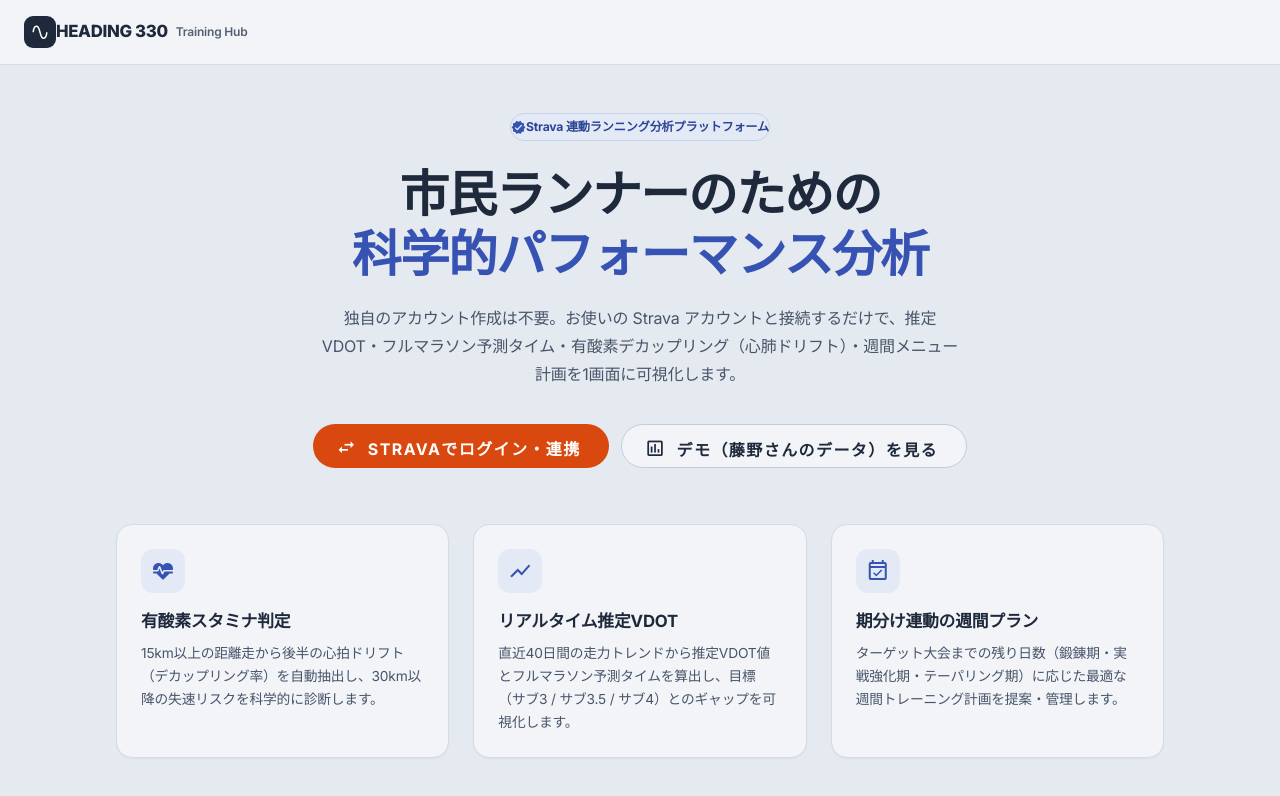
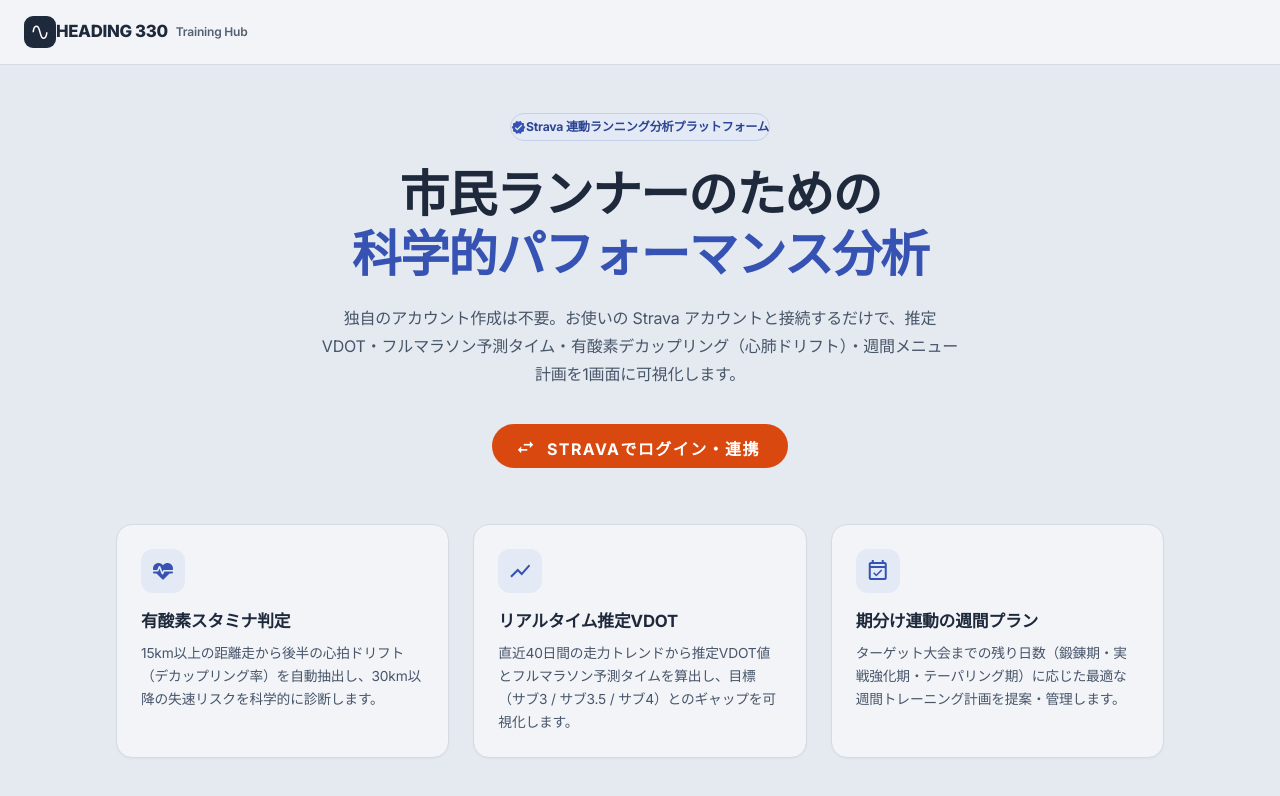
Before and after one commit to northbnk/heading-dashboard, a Nuxt app in the folder frontend/: page / in a window 1280 px wide. Shown: the top 796 px of the page. Built offline with nearby package versions, Linux system fonts and the light colour scheme; no server answers; a web font is replaced by a local one; what vue3-apexcharts would draw is missing.

Commit message:
ui: remove demo data button from landing page

```diff
--- a/frontend/pages/index.vue
+++ b/frontend/pages/index.vue
@@ -43,7 +43,7 @@
             独自のアカウント作成は不要。お使いの Strava アカウントと接続するだけで、推定VDOT・フルマラソン予測タイム・有酸素デカップリング（心肺ドリフト）・週間メニュー計画を1画面に可視化します。
           </p>
 
-          <div class="d-flex flex-column flex-sm-row justify-center align-center gap-3 mb-14">
+          <div class="d-flex justify-center align-center mb-14">
             <v-btn
               size="large"
               variant="flat"
@@ -53,16 +53,6 @@
               href="/api/auth/strava/connect"
             >
               Stravaでログイン・連携
-            </v-btn>
-            <v-btn
-              size="large"
-              variant="outlined"
-              rounded="xl"
-              class="font-weight-bold px-7 py-3 demo-cta"
-              prepend-icon="mdi-chart-box-outline"
-              to="/athlete/21815751"
-            >
-              デモ（藤野さんのデータ）を見る
             </v-btn>
           </div>
 
@@ -213,12 +203,6 @@ export default {
   background: #D9480F !important;
 }
 
-.demo-cta {
-  border-color: #C4CDD9 !important;
-  color: #1E293B !important;
-  background: #F2F4F8 !important;
-}
-
 .feature-card {
   background: #F2F4F8;
   border: 1px solid #D5DBE3;
```
